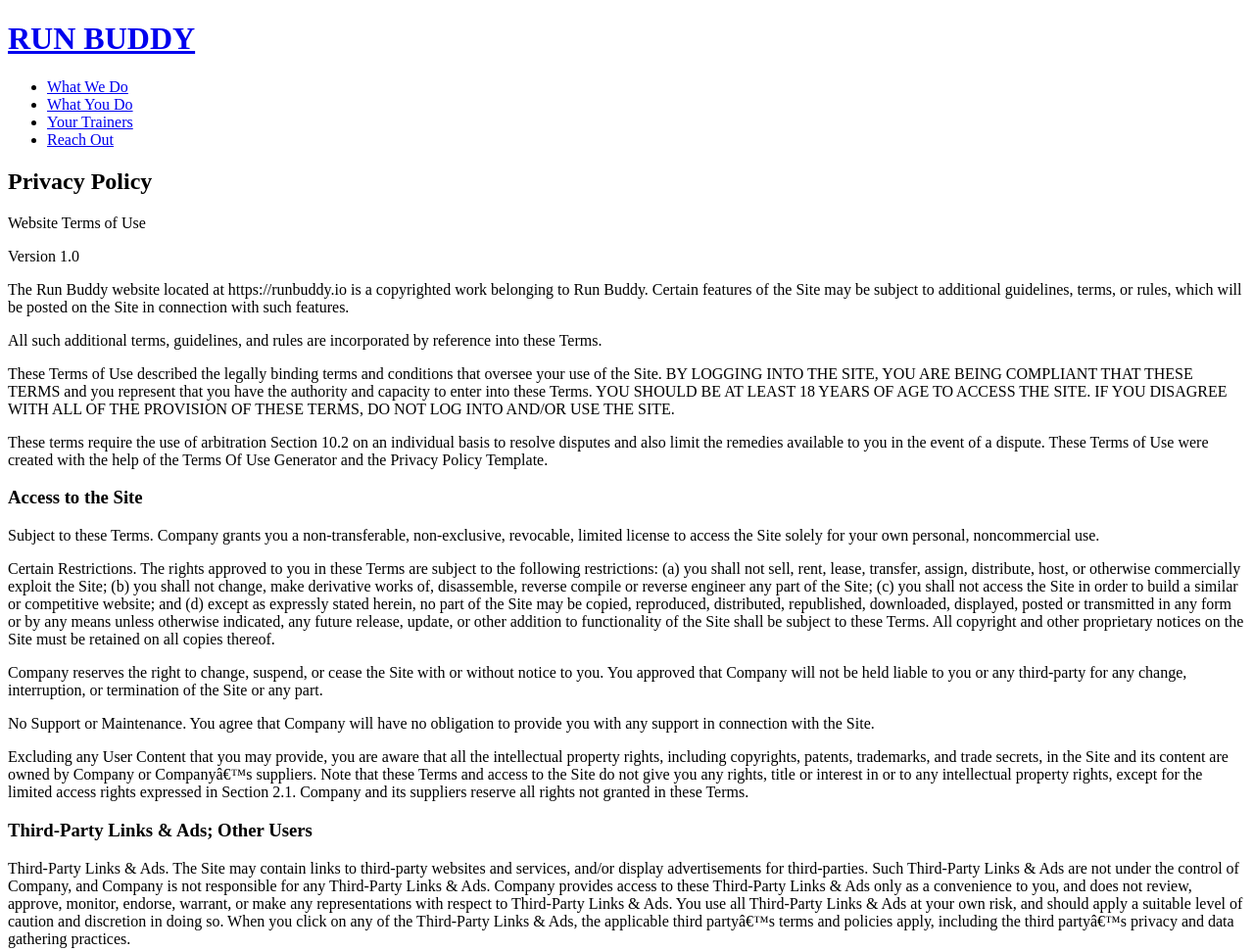
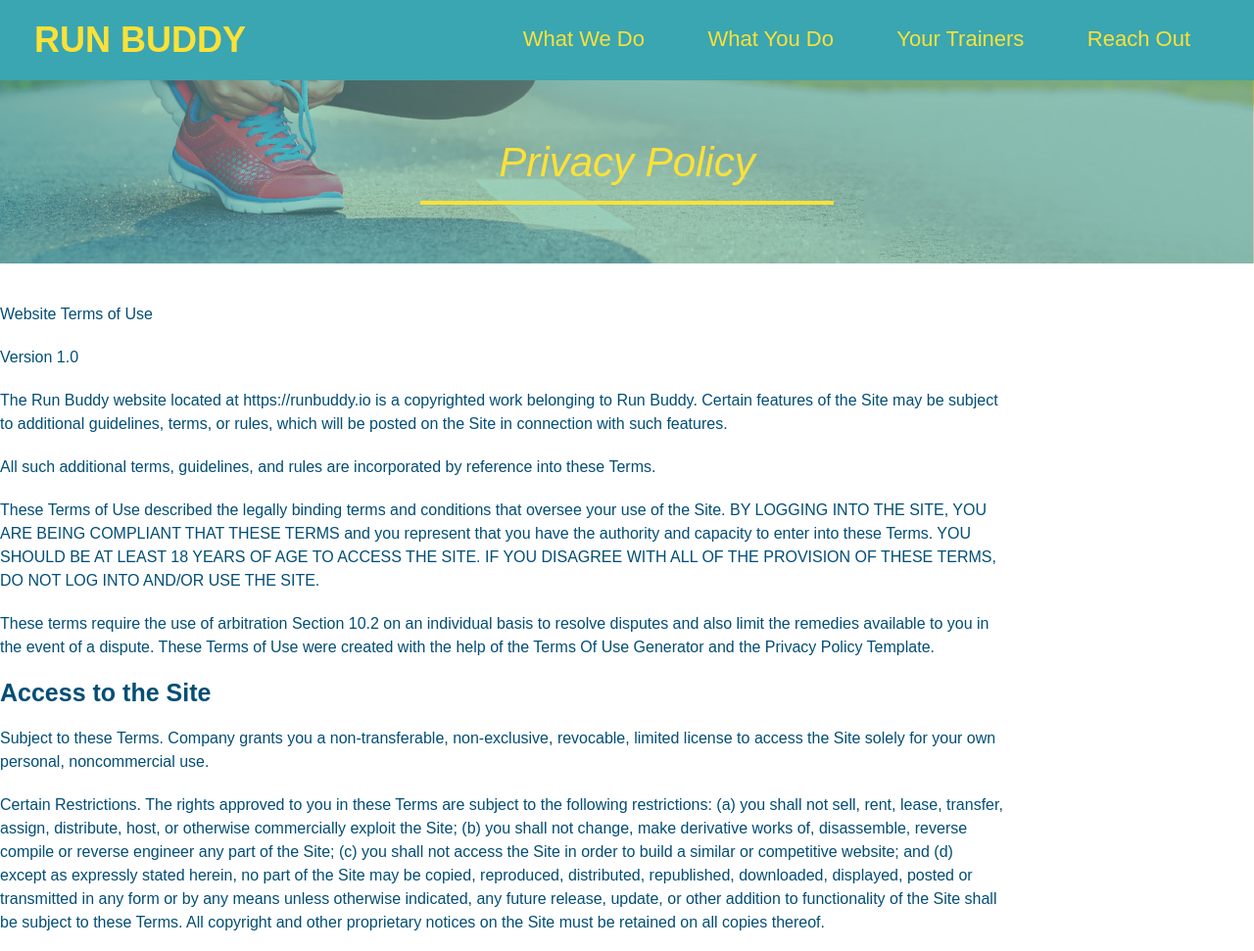
Before and after one commit to jorddo/run-buddy, a plain HTML site: page privacy-policy.html in a window 1280 px wide. Shown: the top 971 px of the page at 98% size. Drawn offline with Linux system fonts and the light colour scheme.

Commit message:
privacy policy

```diff
--- /dev/null
+++ b/assets/css/secondary-styles.css
@@ -0,0 +1,42 @@
+.hero {
+  background-position: bottom;
+  height: auto;
+  text-align: center;
+  margin-bottom: 40px;
+}
+
+.page-title {
+  color: #fce138;
+  display: inline-block;
+  border-bottom: 4px solid #fce138;
+  padding: 0 80px 15px 80px;
+  font-weight: normal;
+  font-size: 42px;
+  font-style: italic;
+}
+
+.secondary-content {
+  width: 80%;
+  color: #024e76;
+
+}
+
+.secondary-content h3 {
+  font-size: 25px;
+  margin: 20px 0;
+}
+
+.secondary-content p {
+  font-size: 16px;
+  line-height: 1.5;
+  margin: 20px 0;
+}
+
+.secondary-content ul {
+  margin: 15px 20px;
+}
+
+.secondary-content li {
+color: #39a6b2;
+margin: 10px 0;
+}
--- a/assets/css/style.css
+++ b/assets/css/style.css
@@ -80,6 +80,12 @@ section {
   background-size: cover;
   background-position: center;
   position: relative;
+}
+
+/* secondary page hero */
+.hero-secondary {
+  background-color: black;
+  color: red;
 }
 
 .hero-form {
--- a/privacy-policy.html
+++ b/privacy-policy.html
@@ -4,6 +4,8 @@
 <head>
   <meta charset="UTF-8" />
   <title>Privacy Policy - Run Buddy</title>
+  <link rel="stylesheet" href="./assets/css/style.css" />
+  <link rel="stylesheet" href="assets/css/secondary-styles.css" />
 </head>
 
 <body>
@@ -34,7 +36,7 @@
       </ul>
     </nav>
   </header>
-  <section class='hero'>
+  <section class='hero hero-secondary'>
     <h2 class="page-title">
       Privacy Policy
     </h2>
```
